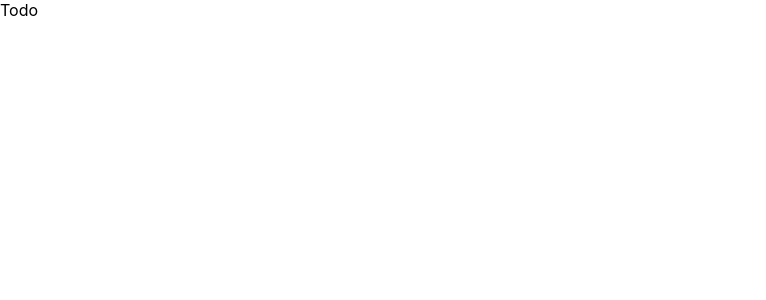
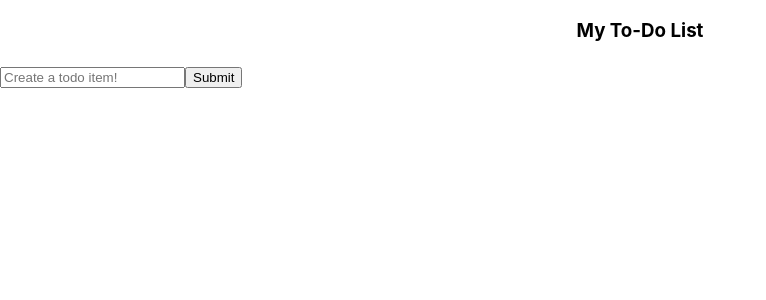
Before and after one commit to ntraugh/react-todo, a React (Create React App) app in the folder client/: page /todo in a window 1280 px wide. Shown: the top 300 px of the page, without its empty margins (0-766 px from the left). Built offline with nearby package versions, Linux system fonts and the light colour scheme.

Commit message:
set up Alert component to give user feedback, todo item now appending below the form, need to continue with functionality for editing and deleting

```diff
--- a/client/src/components/Todo.js
+++ b/client/src/components/Todo.js
@@ -1,8 +1,84 @@
-import React from 'react'
+import React, {useState, useEfect} from 'react'
+import TodoList from "./TodoList"
+import Alert from "./Alert"
 
 const Todo = () => {
+  const [name, setName] = useState([])
+  const [list, setList] = useState([])
+  const [isEditing, setIsEditing] = useState(false)
+  const [editId, setEditId] = useState(null)
+  const [alert, setAlert] = useState({show: false, message: "", type: ""})
+
+  const handleSubmit = (e) => {
+    e.preventDefault()
+    if(!name) {
+      showAlert(true, "danger", "Please enter a value")
+    }
+    else if(name && isEditing){
+      setList(list.map((item) => {
+        if(item.id === editId) {
+          return {...item, title: name}
+        }
+        return item
+      }))
+      setName("")
+      setEditId(null)
+      setIsEditing(false)
+      showAlert(true, "success", "Item succesfully changed!")
+    }
+    else {
+      showAlert(true, "success", "Item added succesfully!")
+      const newItem = {id: new Date().getTime().toString(), title: name}
+      setList([...list, newItem])
+      setName("")
+    }
+  }
+
+
+  const showAlert = (show=false, type="", message="") => {
+    setAlert({show, type, message})
+
+  }
+  const editItem = () => {
+
+  }
+  const removeItem = () => {
+
+  }
+  const clearList = () => {
+
+  }
+
+
   return (
-    <div>Todo</div>
+    <>
+      <section>
+        <form onSubmit={handleSubmit}>
+          {alert.show && <Alert {...alert} removeAlert={showAlert} list={list} />}
+          <h3 style={{marginBottom: "1.5rem", textAlign: "center"}}>My To-Do List</h3>
+          <div className="">
+            <input
+            onChange={(e) => setName(e.target.value)}
+            value={name}
+            type="text"
+            className="todo-input"
+            placeholder="Create a todo item!">
+            </input>
+            <button type="submit">
+              {isEditing ? "Edit" : "Submit"}
+            </button>
+          </div>
+        </form>
+        {list.length > 0 && (
+          <div style={{marginTop: "2rem"}}>
+            <TodoList items={list} removeItem={removeItem} editItem={editItem} />
+            <div>
+              <button onClick={clearList}>Clear Items</button>
+            </div>
+          </div>
+        )}
+      </section>
+    </>
   )
 }
 
--- /dev/null
+++ b/client/src/components/TodoList.js
@@ -0,0 +1,29 @@
+import React from 'react'
+import {FaPencilAlt, FaTrashAlt} from "react-icons/fa"
+
+const TodoList = ({items, removeItem, editItem}) => {
+  return (
+    <div className='todo-list'>
+        {items.map((item) => {
+            const {id, title} = item
+            return (
+                <ul className='todo-group' key={id}>
+                    <li className='single-todo'>
+                        {title}
+                        <div style={{float: "right"}}>
+                            <button type='button' className='edit-button' onClick={() => editItem(id)}>
+                                <FaPencilAlt />
+                            </button>
+                            <button type='button' className='remove-button' onClick={() => removeItem(id)}>
+                                <FaTrashAlt />
+                            </button>
+                        </div>
+                    </li>
+                </ul>
+            )
+        })}
+    </div>
+  )
+}
+
+export default TodoList
--- a/client/src/index.css
+++ b/client/src/index.css
@@ -22,3 +22,13 @@ code {
   border-radius: 4px;
   box-shadow: 5px 5px 5px #0b131c;
 }
+
+.edit-button,
+.remove-button {
+  background: transparent;
+  border-color: transparent;
+  cursor: pointer;
+  font-size: 1.3rem;
+  margin: 0 .1rem;
+  transition: all 0.5 linear;
+}
```
